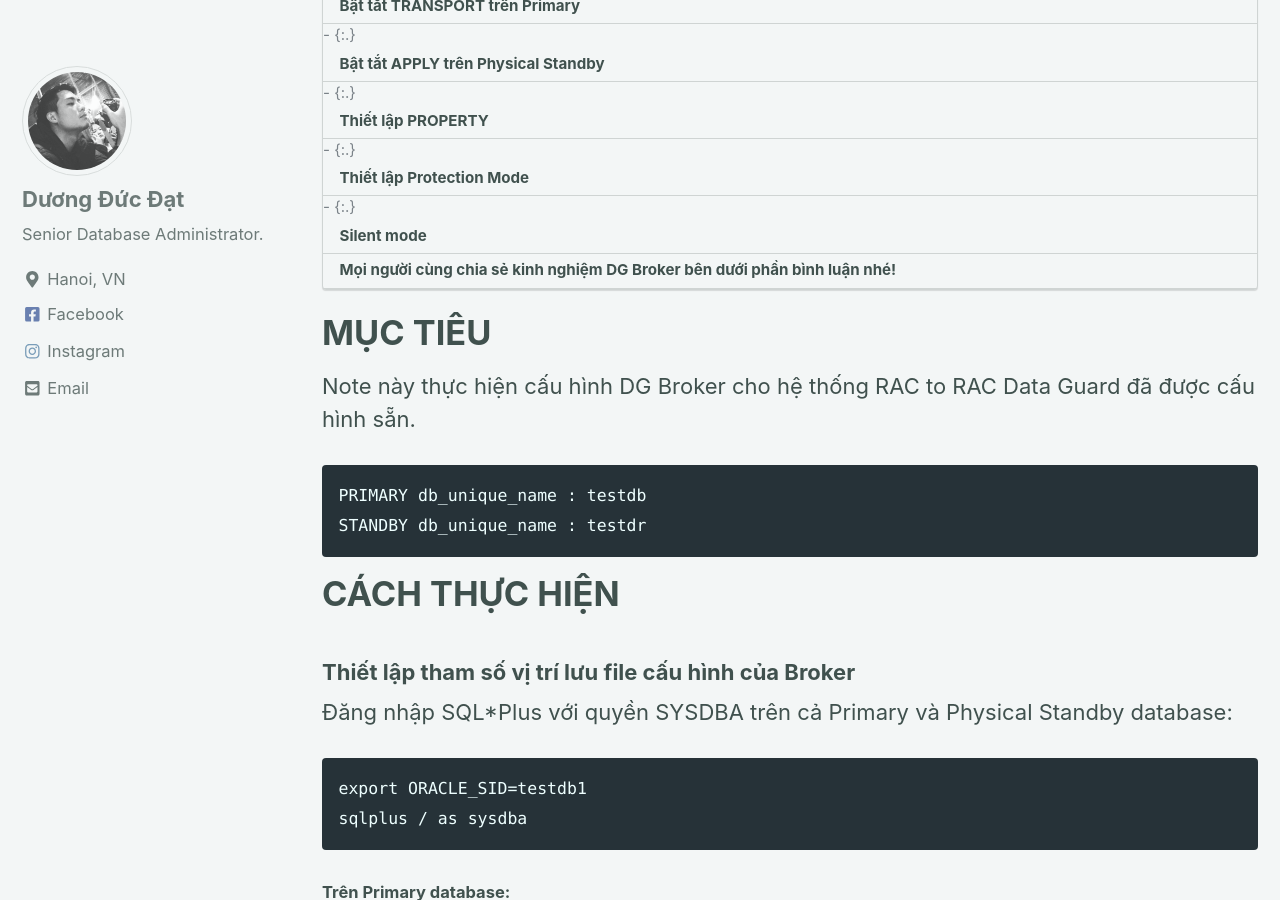
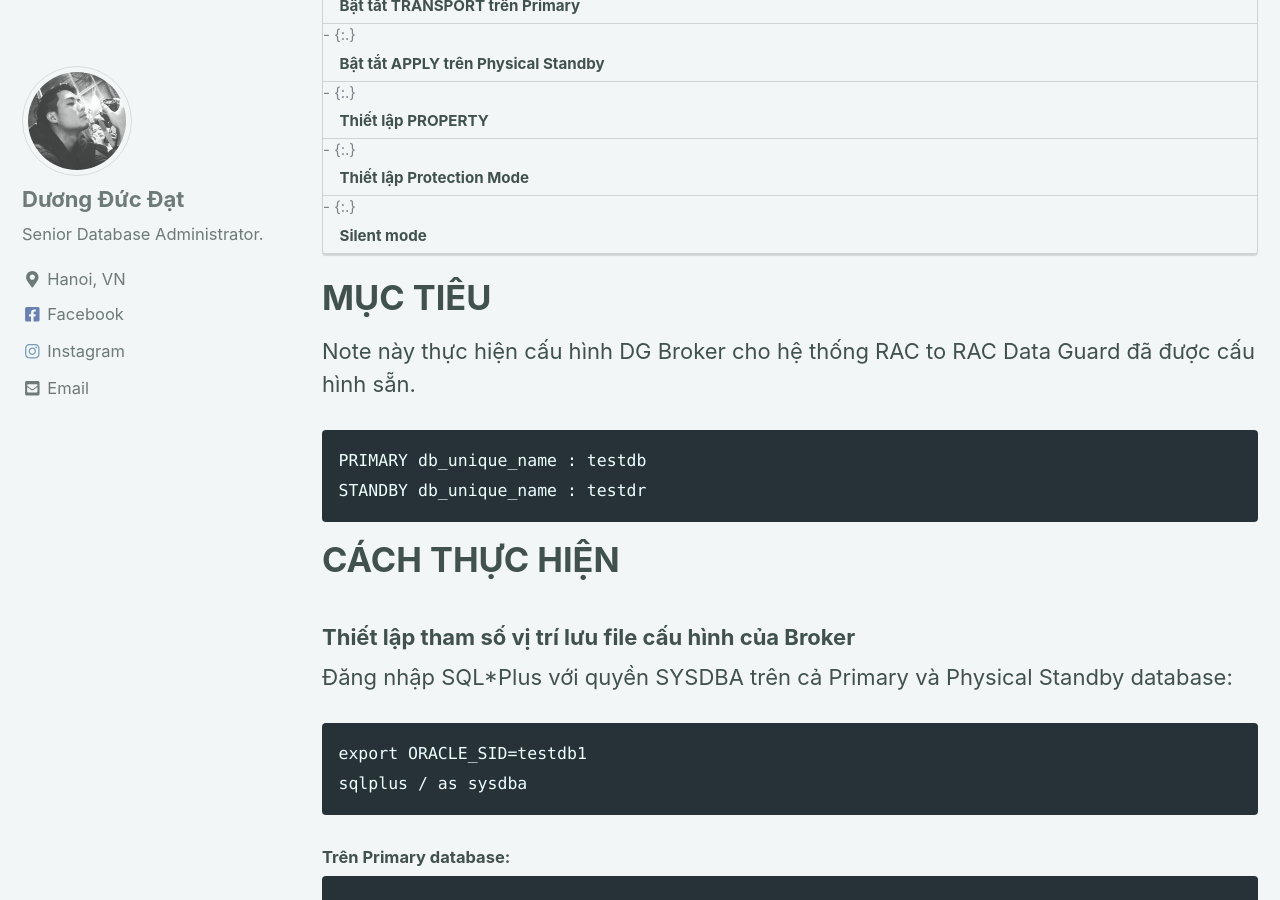
Before and after one commit to trumkma/datoracle.github.io, a Jekyll site: the page built from _posts/2018-06-13-cau-hinh-oracle-data-guard-broker.md, in a window 1280 px wide and 900 px high, scrolled down 1161 px. Built offline with Jekyll 4.4.1, drawn with Linux system fonts in a browser that asks for light colours; cached includes are drawn as plain includes; nearby versions of some CDN libraries; comment, search, counter and statistics services are not loaded.

Commit message:
Update 2018-06-13-cau-hinh-oracle-data-guard-broker.md

````diff
--- a/_posts/2018-06-13-cau-hinh-oracle-data-guard-broker.md
+++ b/_posts/2018-06-13-cau-hinh-oracle-data-guard-broker.md
@@ -155,4 +155,5 @@ EDIT CONFIGURATION SET PROTECTION MODE AS MAXAVAILABILITY;
 dgmgrl -silent / "show database 'testdr'"
 dgmgrl -silent / "show database 'testdb'"
 ```
-# Mọi người cùng chia sẻ kinh nghiệm DG Broker bên dưới phần bình luận nhé!
+
+Mọi người cùng chia sẻ kinh nghiệm DG Broker bên dưới phần bình luận nhé!
````
